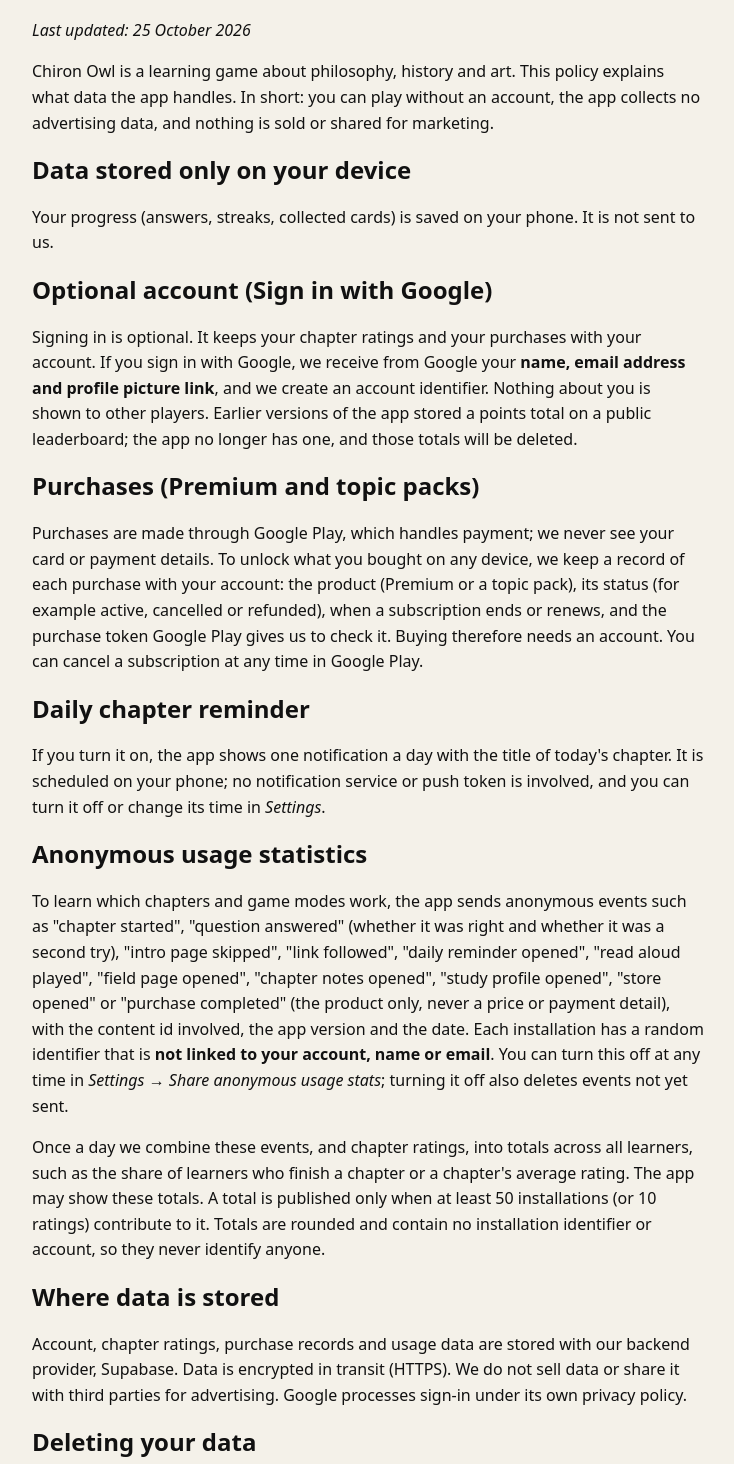
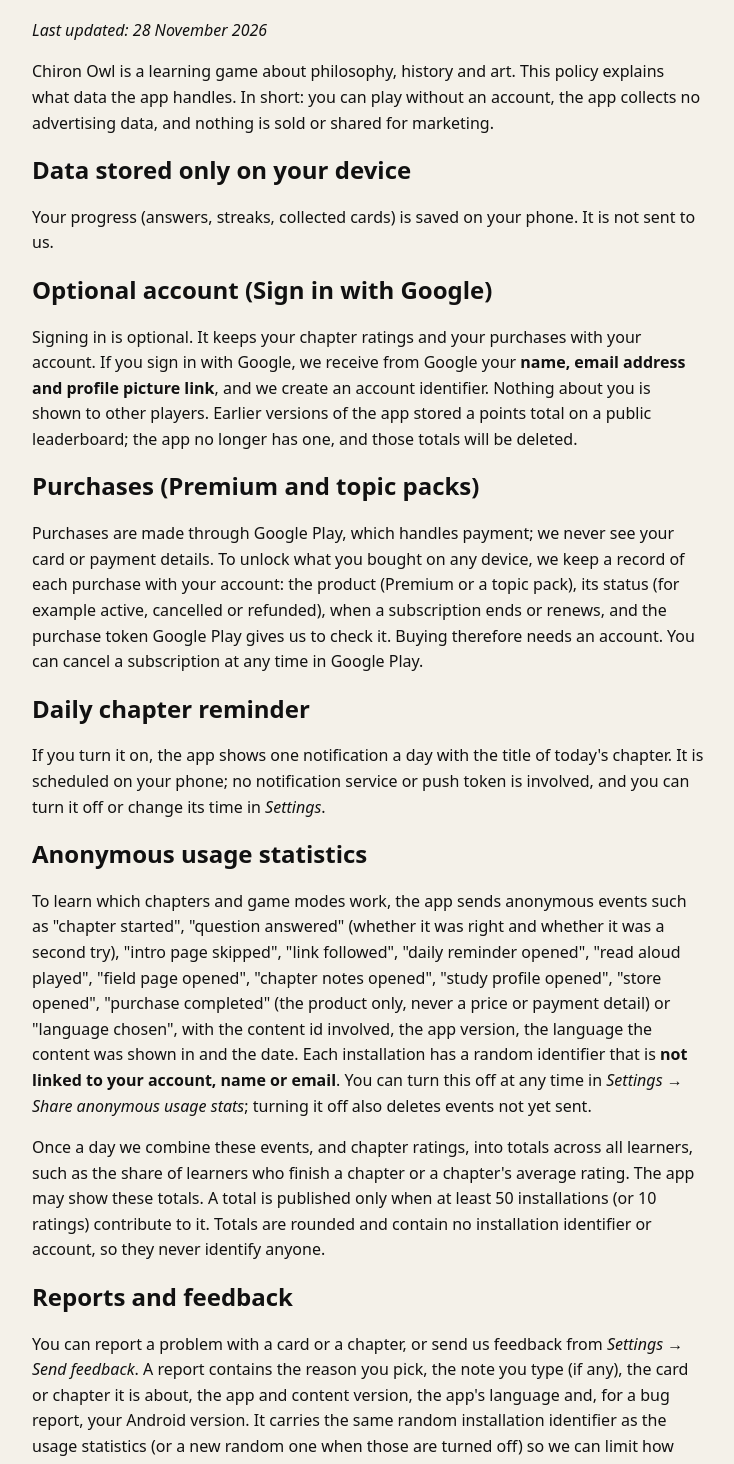
Before and after one commit to ChironOwl/chironowl-pages, a plain HTML site: page privacy-policy.html in a window 1280 px wide. Shown: the part 74-1538 px from the top of the page, without its empty margins (272-1006 px from the left). Drawn offline with Linux system fonts and the light colour scheme.

Commit message:
Privacy: in-app reports and feedback, content language in usage stats (ACT-155)

```diff
--- a/privacy-policy.html
+++ b/privacy-policy.html
@@ -12,7 +12,7 @@
 </head>
 <body>
 <h1>Chiron Owl — Privacy Policy</h1>
-<p><em>Last updated: 25 October 2026</em></p>
+<p><em>Last updated: 28 November 2026</em></p>
 
 <p>Chiron Owl is a learning game about philosophy, history and art. This policy explains what data the app handles. In short: you can play without an account, the app collects no advertising data, and nothing is sold or shared for marketing.</p>
 
@@ -29,11 +29,14 @@
 <p>If you turn it on, the app shows one notification a day with the title of today's chapter. It is scheduled on your phone; no notification service or push token is involved, and you can turn it off or change its time in <em>Settings</em>.</p>
 
 <h2>Anonymous usage statistics</h2>
-<p>To learn which chapters and game modes work, the app sends anonymous events such as "chapter started", "question answered" (whether it was right and whether it was a second try), "intro page skipped", "link followed", "daily reminder opened", "read aloud played", "field page opened", "chapter notes opened", "study profile opened", "store opened" or "purchase completed" (the product only, never a price or payment detail), with the content id involved, the app version and the date. Each installation has a random identifier that is <strong>not linked to your account, name or email</strong>. You can turn this off at any time in <em>Settings → Share anonymous usage stats</em>; turning it off also deletes events not yet sent.</p>
+<p>To learn which chapters and game modes work, the app sends anonymous events such as "chapter started", "question answered" (whether it was right and whether it was a second try), "intro page skipped", "link followed", "daily reminder opened", "read aloud played", "field page opened", "chapter notes opened", "study profile opened", "store opened", "purchase completed" (the product only, never a price or payment detail) or "language chosen", with the content id involved, the app version, the language the content was shown in and the date. Each installation has a random identifier that is <strong>not linked to your account, name or email</strong>. You can turn this off at any time in <em>Settings → Share anonymous usage stats</em>; turning it off also deletes events not yet sent.</p>
 <p>Once a day we combine these events, and chapter ratings, into totals across all learners, such as the share of learners who finish a chapter or a chapter's average rating. The app may show these totals. A total is published only when at least 50 installations (or 10 ratings) contribute to it. Totals are rounded and contain no installation identifier or account, so they never identify anyone.</p>
 
+<h2>Reports and feedback</h2>
+<p>You can report a problem with a card or a chapter, or send us feedback from <em>Settings → Send feedback</em>. A report contains the reason you pick, the note you type (if any), the card or chapter it is about, the app and content version, the app's language and, for a bug report, your Android version. It carries the same random installation identifier as the usage statistics (or a new random one when those are turned off) so we can limit how many reports one device sends; to limit abuse we also keep, for one day, a one-way scrambled code of your network address, never the address itself. Please don't put personal details in the note. If you choose <em>Want a reply?</em> and type an email address, we use it only to answer that report. Reports are visible only to us. We delete a report 90 days after we have dealt with it, and any report after one year; you can ask us to delete one sooner by email.</p>
+
 <h2>Where data is stored</h2>
-<p>Account, chapter ratings, purchase records and usage data are stored with our backend provider, Supabase. Data is encrypted in transit (HTTPS). We do not sell data or share it with third parties for advertising. Google processes sign-in under its own privacy policy.</p>
+<p>Account, chapter ratings, purchase records, reports and usage data are stored with our backend provider, Supabase. Data is encrypted in transit (HTTPS). We do not sell data or share it with third parties for advertising. Google processes sign-in under its own privacy policy.</p>
 
 <h2>Deleting your data</h2>
 <p>You can delete your account in the app: <em>Settings → Delete my account</em>. This permanently removes your account, any old leaderboard entry, your chapter ratings and our record of your purchases (the purchases themselves stay with your Google account, so you can restore them later with a new account). Progress saved on your device stays until you uninstall the app. You can also ask us to delete your account by email — see <a href="delete-account.html">how to delete your account</a>.</p>
```
Also changed, not shown: delete-account.html (+1 -1 lines).
